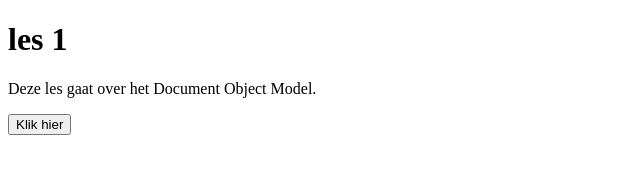
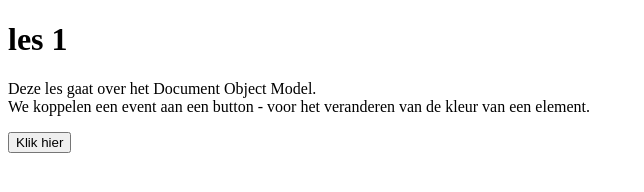
Before and after one commit to eelcodijkstra/pjs1, a plain HTML site: page les1/index.html in a window 1280 px wide. Shown: the whole page, without its empty margins (0-644 px from the left). Drawn offline with Linux system fonts and the light colour scheme.

```diff
--- a/les1/index.html
+++ b/les1/index.html
@@ -6,7 +6,9 @@
   <body>
     <h1> les 1 </h1>
     <p id="inleiding">
-      Deze les gaat over het Document Object Model.
+      Deze les gaat over het Document Object Model. <br>
+      We koppelen een event aan een button -
+      voor het veranderen van de kleur van een element.
     </p>
 
     <button id="myButton">Klik hier</button>
```
